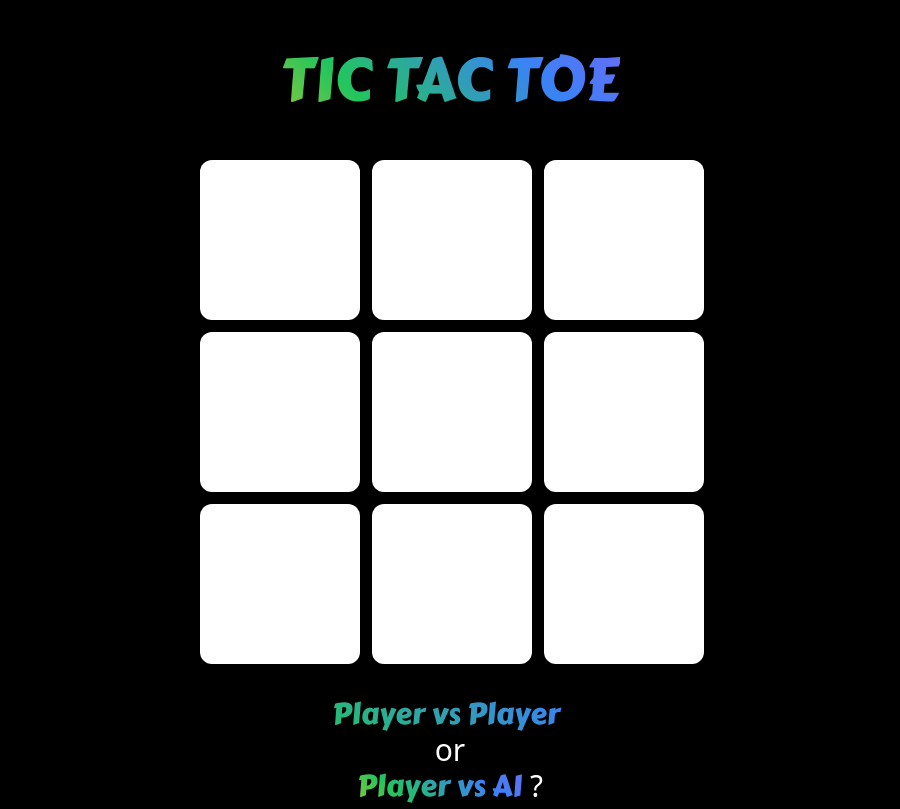
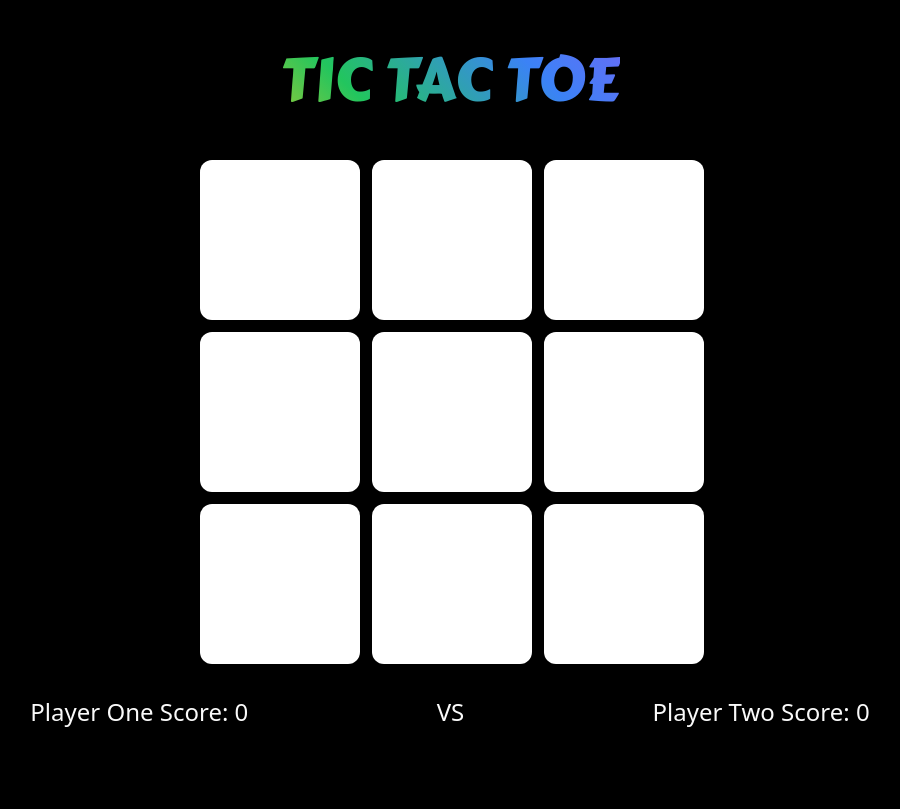
Before and after one commit to AmberlySB/tic-tac-toe, a website: page index.html in a window 1280 px wide. Both pictures are taken after a click on the element "Player vs Player". Shown: the whole page, without its empty margins (190-1090 px from the left). Drawn offline with Linux system fonts and the light colour scheme.

Commit message:
Add functionality to track and display scores

```diff
--- a/css/input.css
+++ b/css/input.css
@@ -36,3 +36,19 @@
     background-position: right;
   }
 }
+
+#score {
+  color: rgb(250 250 250);
+  display: flex;
+  flex-direction: column;
+  padding: 2rem;
+  align-items: center;
+  justify-content: space-evenly;
+  box-sizing: border-box;
+}
+
+@media screen and (min-width: 640px) {
+  #score {
+    flex-direction: row;
+  }
+}
--- a/index.html
+++ b/index.html
@@ -65,8 +65,9 @@
       ></div>
     </div>
 
+    <div id="score-container">
       <div
-      id="score"
+        id="choose-players"
         class="mx-auto mt-8 box-border flex w-[300px] flex-col text-center text-2xl sm:w-[500px] sm:text-3xl"
       >
         <h1 id="pvp" class="gradient-text font-carter mr-2 cursor-pointer">
@@ -80,5 +81,6 @@
           <p class="text-white">?</p>
         </div>
       </div>
+    </div>
   </body>
 </html>
--- a/main.js
+++ b/main.js
@@ -21,27 +21,36 @@ const gameBoard = (() => {
 })();
 
 const player = (() => {
-  const createPlayer = (name, marker) => {
-    const sayHello = () => console.log(`${name} has ${marker}`);
-    return { name, marker, sayHello };
+  const createPlayer = (name, marker, score) => {
+    return { name, marker, score };
   };
 
   const players = [];
   const setPlayersOne = () => {};
   const setPlayersTwo = () => {
-    const playerOne = createPlayer("Player One", "X");
+    const playerOne = createPlayer("Player One", "X", 0);
     players.push(playerOne);
-    const playerTwo = createPlayer("Player Two", "O");
+    const playerTwo = createPlayer("Player Two", "O", 0);
     players.push(playerTwo);
-    playerOne.sayHello();
-    playerTwo.sayHello();
-    console.log(`${players[0].name} vs ${players[1].name}`);
+    accessDOM.displayScore();
+  };
+
+  const updateScore = (player) => {
+    player.score += 1;
+    document.getElementById(
+      "playerOne",
+    ).textContent = `${players[0].name} Score: ${players[0].score}`;
+    document.getElementById(
+      "playerTwo",
+    ).textContent = `${players[1].name} Score: ${players[1].score}`;
+    console.table(players);
   };
 
   return {
     setPlayersOne: setPlayersOne,
     setPlayersTwo: setPlayersTwo,
     players: players,
+    updateScore: updateScore,
   };
 })();
 
@@ -100,6 +109,7 @@ const game = (() => {
       compareArray(winCondition.g, xIndices) ||
       compareArray(winCondition.h, xIndices)
     ) {
+      player.updateScore(player.players[0]);
       console.log("Player One is the Winner!");
     }
     if (
@@ -112,6 +122,7 @@ const game = (() => {
       compareArray(winCondition.g, oIndices) ||
       compareArray(winCondition.h, oIndices)
     ) {
+      player.updateScore(player.players[1]);
       console.log("Player Two is the Winner!");
     }
   };
@@ -144,4 +155,32 @@ const accessDOM = (() => {
   console.log(playerVsPlayer);
   playerVsPlayer.addEventListener("click", player.setPlayersTwo);
   playerVsAi.addEventListener("click", player.setPlayersOne);
+
+  const scoreContainer = document.getElementById("score-container");
+  const choosePlayers = document.getElementById("choose-players");
+  const displayScore = () => {
+    const scoreDiv = document.createElement("div");
+    scoreDiv.setAttribute("id", "score");
+    scoreDiv.classList.add("text-2xl");
+    choosePlayers.replaceWith(scoreDiv);
+    const score = document.getElementById("score");
+    const playerOneDiv = document.createElement("div");
+    playerOneDiv.setAttribute("id", "playerOne");
+    score.appendChild(playerOneDiv);
+    const playerOneScore = document.getElementById("playerOne");
+    playerOneScore.textContent = `${player.players[0].name} Score: ${player.players[0].score}`;
+    const vsDiv = document.createElement("div");
+    vsDiv.appendChild(document.createTextNode("VS"));
+    score.appendChild(vsDiv);
+    const playerTwoDiv = document.createElement("div");
+    playerTwoDiv.setAttribute("id", "playerTwo");
+    score.appendChild(playerTwoDiv);
+    const playerTwoScore = document.getElementById("playerTwo");
+    console.log(playerTwoScore);
+    playerTwoScore.textContent = `${player.players[1].name} Score: ${player.players[1].score}`;
+  };
+
+  return {
+    displayScore: displayScore,
+  };
 })();
```
Also changed, not shown: css/main.css. Lines whose indentation alone changed are shown as unchanged.
